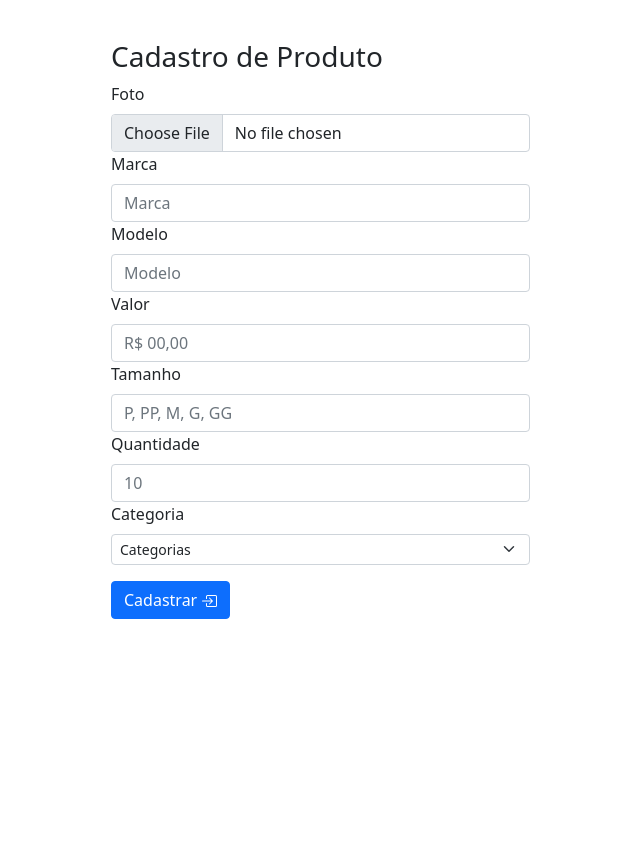
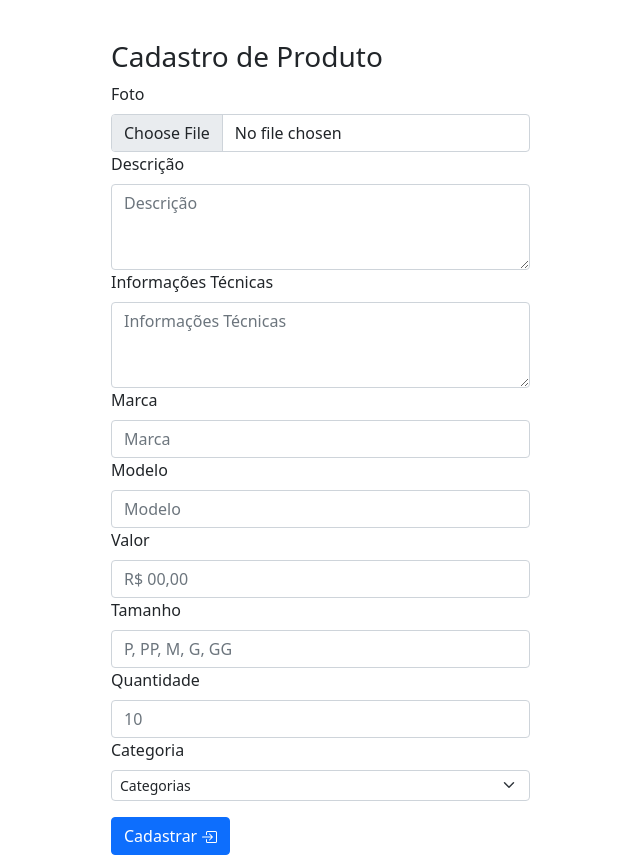
Before and after one commit to alissonsfonseca/Projeto_BethStore, a Flask app: page /produto/cadastro in a window 1280 px wide. Shown: the part 61-916 px from the top of the page, without its empty margins (215-855 px from the left). Before the commit the page ends 680 px from the top, so only its background shows below. Run offline with Flask 2, Linux system fonts and the light colour scheme; a user stored in the database is signed in; data comes from the database, SQL or seed files in the repository.

Commit message:
ajustes cadastro produto

```diff
--- a/app/controllers/autentificador.py
+++ b/app/controllers/autentificador.py
@@ -18,7 +18,10 @@
         if usuario:
             if check_password_hash(usuario.senha, senha):
                 login_user(usuario, remember=True)
-                return redirect(url_for('controllers.index'))
+                if usuario.admin == 0:
+                    return redirect(url_for('controllers.index'))
+                else:
+                    return redirect(url_for('controllers.dash_usuario'))
             else:
                 return 'senha incorreta'
         else:
--- a/app/controllers/produtoController.py
+++ b/app/controllers/produtoController.py
@@ -26,8 +26,10 @@
             tamanho = request.form.get('tamanho')
             quantidade = int(request.form.get('quantidade'))
             categoria = int(request.form.get('categoria'))
+            descricao = request.form.get('descricao')
+            inf_tecnica = request.form.get('inf_tecnnica')
 
-            novo_produto = Produto(id_categoria=categoria, marca=marca, modelo=modelo,preco=preco, tamanho=tamanho, quantidade=quantidade, id_imagem=imagem.id)
+            novo_produto = Produto(descricao=descricao, inf_tecnica=inf_tecnica, id_categoria=categoria, marca=marca, modelo=modelo,preco=preco, tamanho=tamanho, quantidade=quantidade, id_imagem=imagem.id)
             db.session.add(novo_produto)
             db.session.commit()
 
--- a/app/templates/cadastroProduto.html
+++ b/app/templates/cadastroProduto.html
@@ -13,6 +13,28 @@
                         name="image"
                         id="image"
                         placeholder="Marca">
+            </div>
+            <div class="col-xs-6 col-sm-6 col-md-8 col-lg-8">
+                <label class="form-label" for="descricao">Descrição</label>
+                <textarea type="text"
+                        required
+                        cols="30"
+                        rows="3"
+                        class="form-control"
+                        name="descricao"
+                        id="descricao"
+                        placeholder="Descrição"></textarea>
+            </div>
+            <div class="col-xs-6 col-sm-6 col-md-8 col-lg-8">
+                <label class="form-label" for="descricao">Informações Técnicas</label>
+                <textarea type="text"
+                        required
+                        cols="30"
+                        rows="3"
+                        class="form-control"
+                        name="inf_tecnica"
+                        id="inf_tecnica"
+                        placeholder="Informações Técnicas"></textarea>
             </div>
             <div class="col-xs-6 col-sm-6 col-md-8 col-lg-8">
                 <label class="form-label" for="marca">Marca</label>
--- a/app/templates/login.html
+++ b/app/templates/login.html
@@ -23,9 +23,7 @@
                         id="password"
                         placeholder="senha">
             </div>
-            <div class="col-xs-6 col-sm-6 col-md-8 col-lg-8">
-                <a href="#">Esqueci minha senha</a>
-            </div>
+
             <div class="col-xs-12 col-sm-12 col-md-12 col-lg-12 mt-3">
                 <button
                     type="submit"
```
